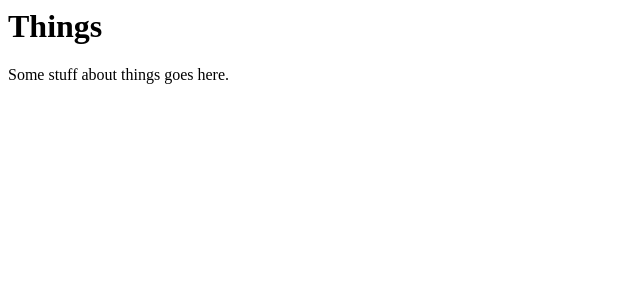
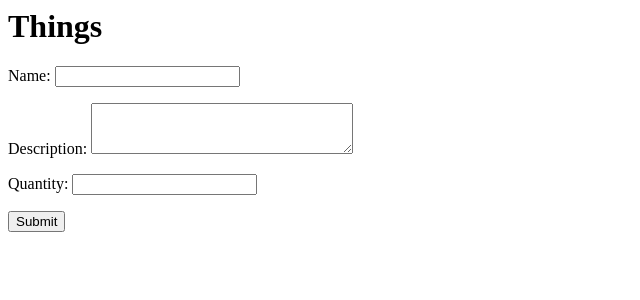
Before and after one commit to KCL-SEG/things-2-deyu88888, a Django app: template things/templates/home.html in a window 1280 px wide. Shown: the top 300 px of the page, without its empty margins (0-640 px from the left). Run offline with Django 3.2, Linux system fonts and the light colour scheme; the template is opened without the code that fills it: values that come from a table or form of the project are taken from there, others are empty.

Commit message:
exercise 2

```diff
--- a/things/templates/home.html
+++ b/things/templates/home.html
@@ -6,6 +6,10 @@
   <h1>
     Things
   </h1>
-  <p>Some stuff about things goes here.</p>
+  <p>  <form method="post">
+    {% csrf_token %}
+    {{ form.as_p }}
+    <button type="submit">Submit</button>
+  </form> </p>
 </body>
 </html>
```
